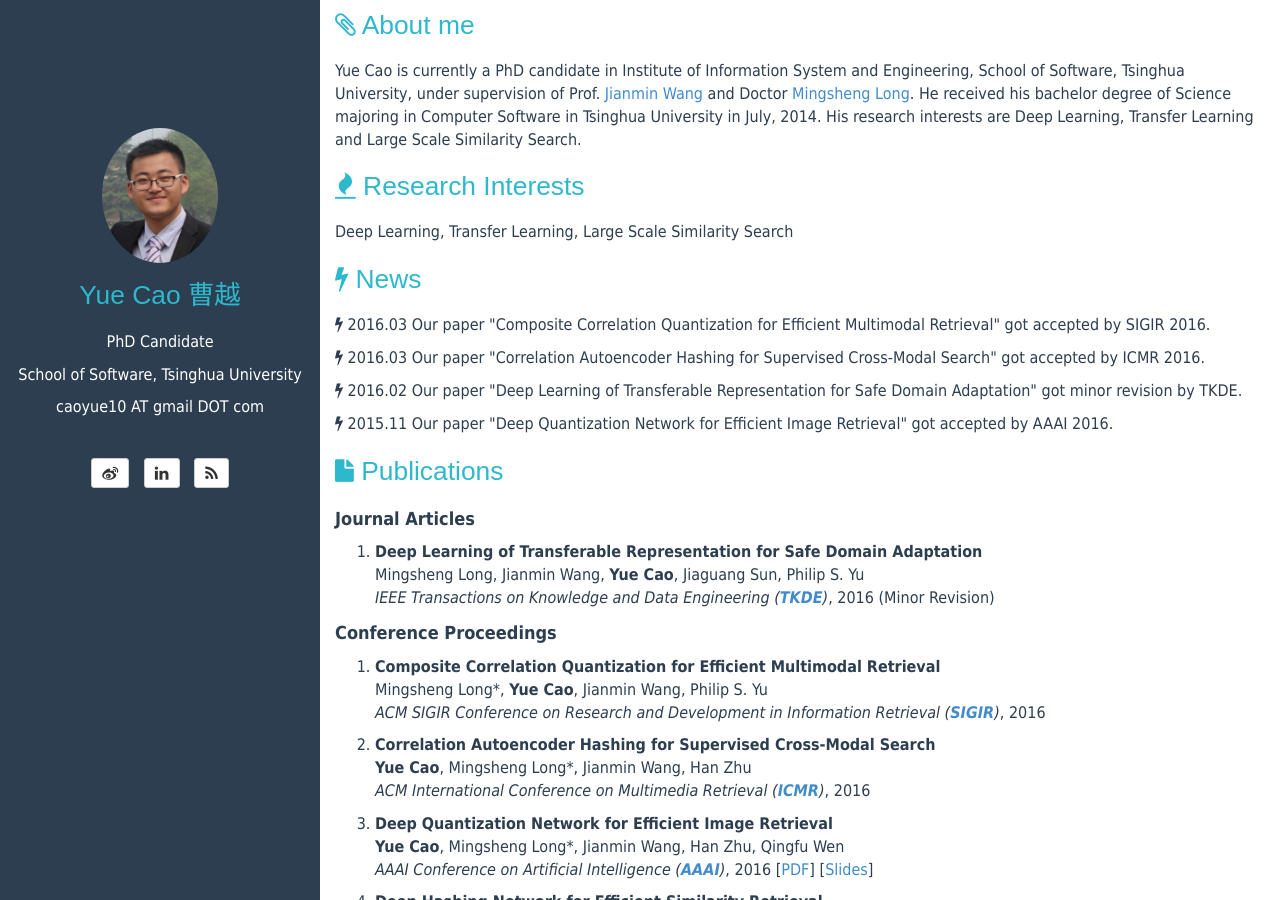
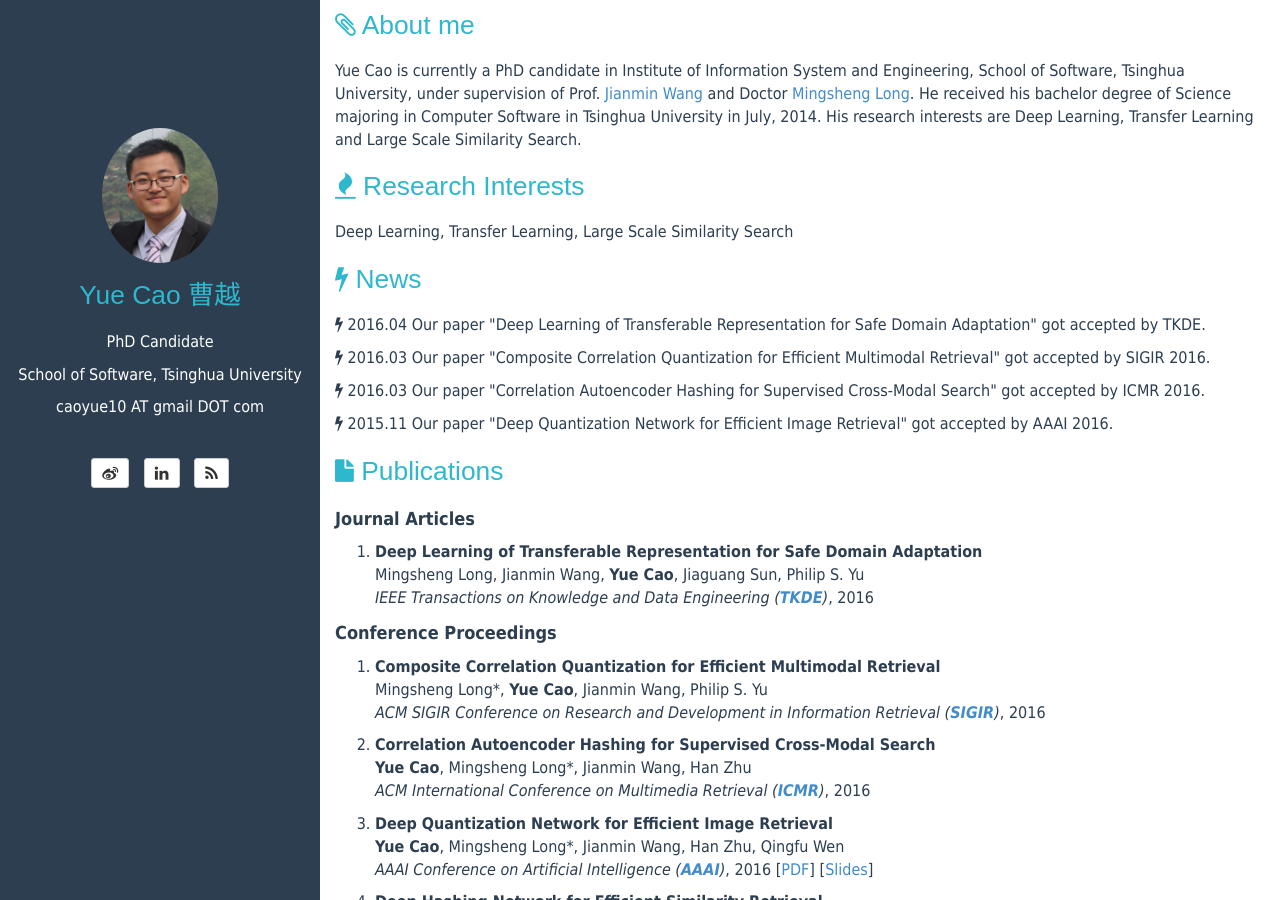
Before and after one commit to caoyue10/caoyue10.github.io, a Jekyll site: the page built from index.html, in a window 1280 px wide and 900 px high. Built offline with Jekyll 4.4.1, drawn with Linux system fonts in a browser that asks for light colours; the list of posts is cut into pages by our own code.

Commit message:
tkde added

```diff
--- a/index.html
+++ b/index.html
@@ -65,15 +65,15 @@ tagline:
     </header>
     <p>
     <i class="fa fa-bolt"></i>
+    2016.04 Our paper "Deep Learning of Transferable Representation for Safe Domain Adaptation" got accepted by TKDE.
+    </p>
+    <p>
+    <i class="fa fa-bolt"></i>
     2016.03 Our paper "Composite Correlation Quantization for Efficient Multimodal Retrieval" got accepted by SIGIR 2016.
     </p>
     <p>
     <i class="fa fa-bolt"></i>
     2016.03 Our paper "Correlation Autoencoder Hashing for Supervised Cross-Modal Search" got accepted by ICMR 2016.
-    </p>
-    <p>
-    <i class="fa fa-bolt"></i>
-    2016.02 Our paper "Deep Learning of Transferable Representation for Safe Domain Adaptation" got minor revision by TKDE.
     </p>
     <p>
     <i class="fa fa-bolt"></i>
@@ -91,7 +91,7 @@ tagline:
             <p>
                 <strong>Deep Learning of Transferable Representation for Safe Domain Adaptation</strong><br>
                 Mingsheng Long, Jianmin Wang, <strong>Yue Cao</strong>, Jiaguang Sun, Philip S. Yu<br>
-                <em>IEEE Transactions on Knowledge and Data Engineering (<a href="http://www.computer.org/portal/web/tkde"><strong>TKDE</strong></a>)</em>, 2016 (Minor Revision)
+                <em>IEEE Transactions on Knowledge and Data Engineering (<a href="http://www.computer.org/portal/web/tkde"><strong>TKDE</strong></a>)</em>, 2016
             </p>
         </li>
     </ol>
```
